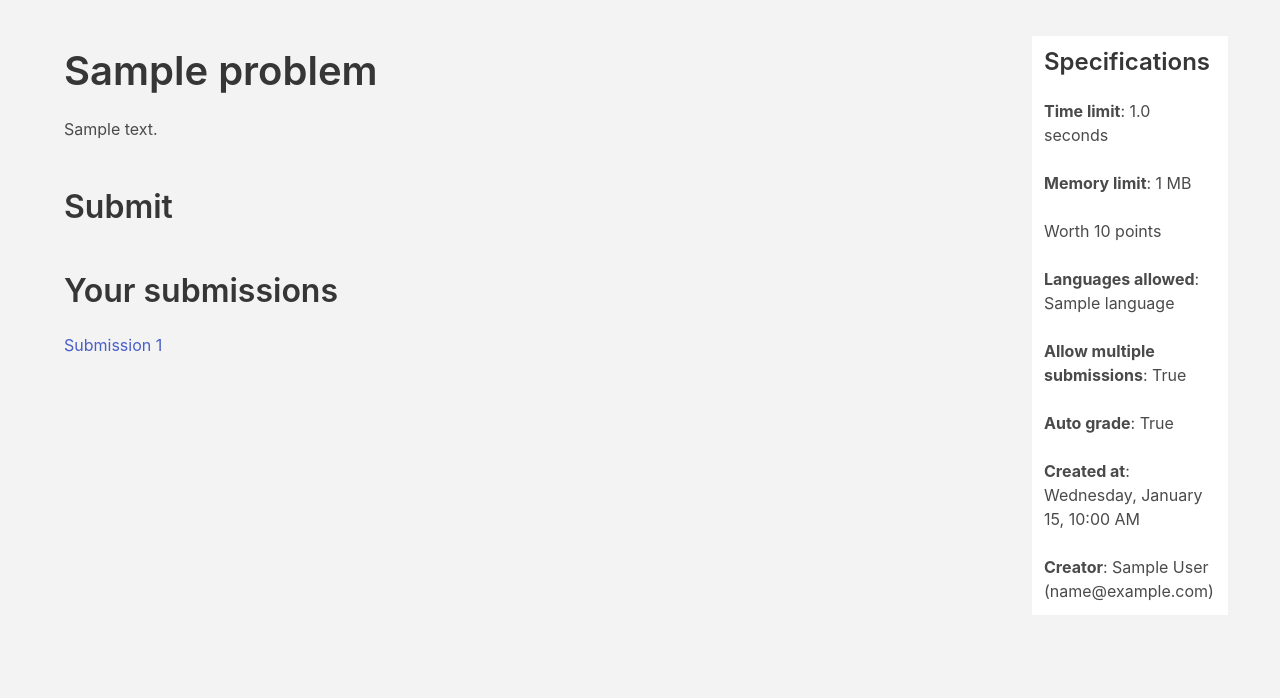
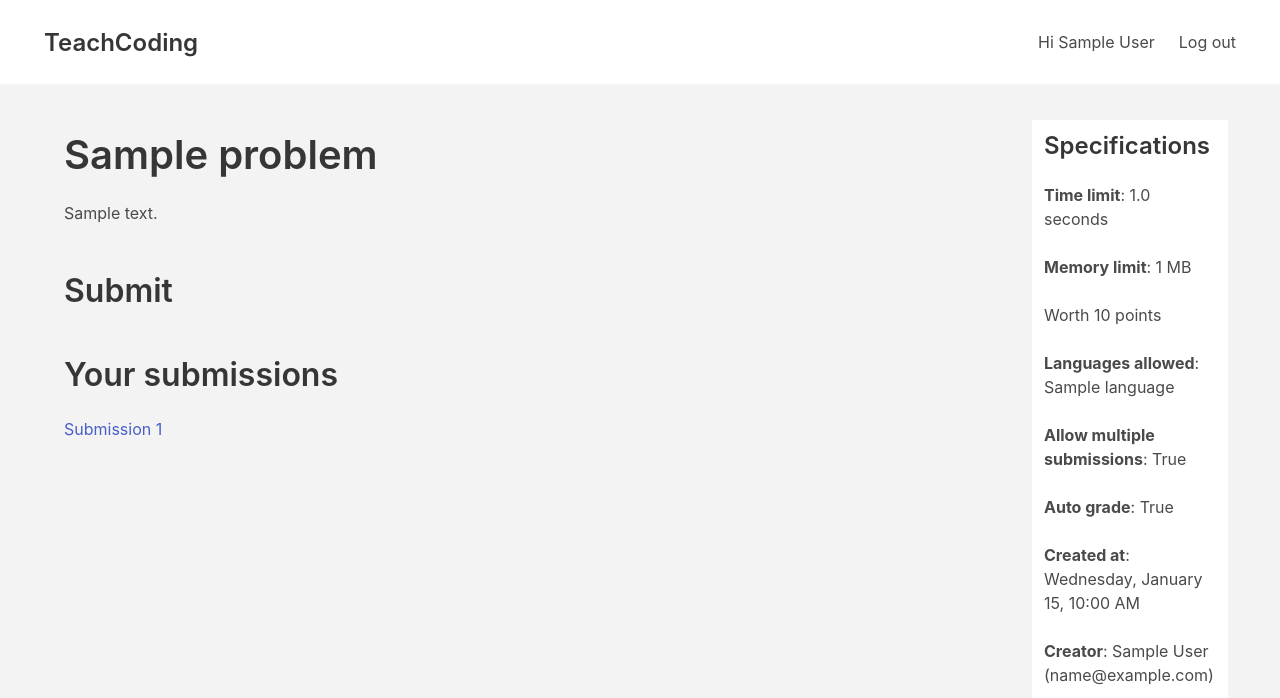
Before and after one commit to vishnupsatish/codeio, a Flask app: template application/templates/student/general/submit.html in a window 1280 px wide. Shown: the top 698 px of the page. Run offline with Flask 2, Linux system fonts and the light colour scheme; tables that the repository leaves empty hold one stand-in row (values such as "Sample post"); the template is opened without the code that fills it: values that come from a table or form of the project are taken from there, most other values are stand-ins (such as "Sample title", 1, 10 or a date in 2020); parts of the project's set-up code (start-up, migrations or seed data) failed here and were passed over; some libraries are stand-ins or nearby versions.

```diff
--- a/application/templates/student/general/submit.html
+++ b/application/templates/student/general/submit.html
@@ -10,6 +10,52 @@
 {% endblock %}
 
 {% block content %}
+
+
+
+
+
+
+
+
+
+    <nav class="navbar has-shadow is-spaced" role="navigation" aria-label="main navigation">
+        <div class="navbar-brand">
+            <a class="navbar-item">
+                <p class="title is-4">
+                TeachCoding</p>
+            </a>
+
+        </div>
+
+        <div class="navbar-menu">
+
+            <div class="navbar-end">
+                <p class="navbar-item">
+                    Hi {{ student.name }}
+                </p>
+
+                <a class="navbar-item" href="{{ url_for('student_logout') }}">
+                        Log out
+                </a>
+            </div>
+        </div>
+    </nav>
+
+
+
+
+
+
+
+
+
+
+
+
+
+
+
 
     {% with messages = get_flashed_messages(with_categories=true) %}
         {% if messages %}
```
Also changed, not shown: application/routes/student.py (+7 -1 lines), application/templates/teacher/classes/problem.html (+14 -5 lines).
